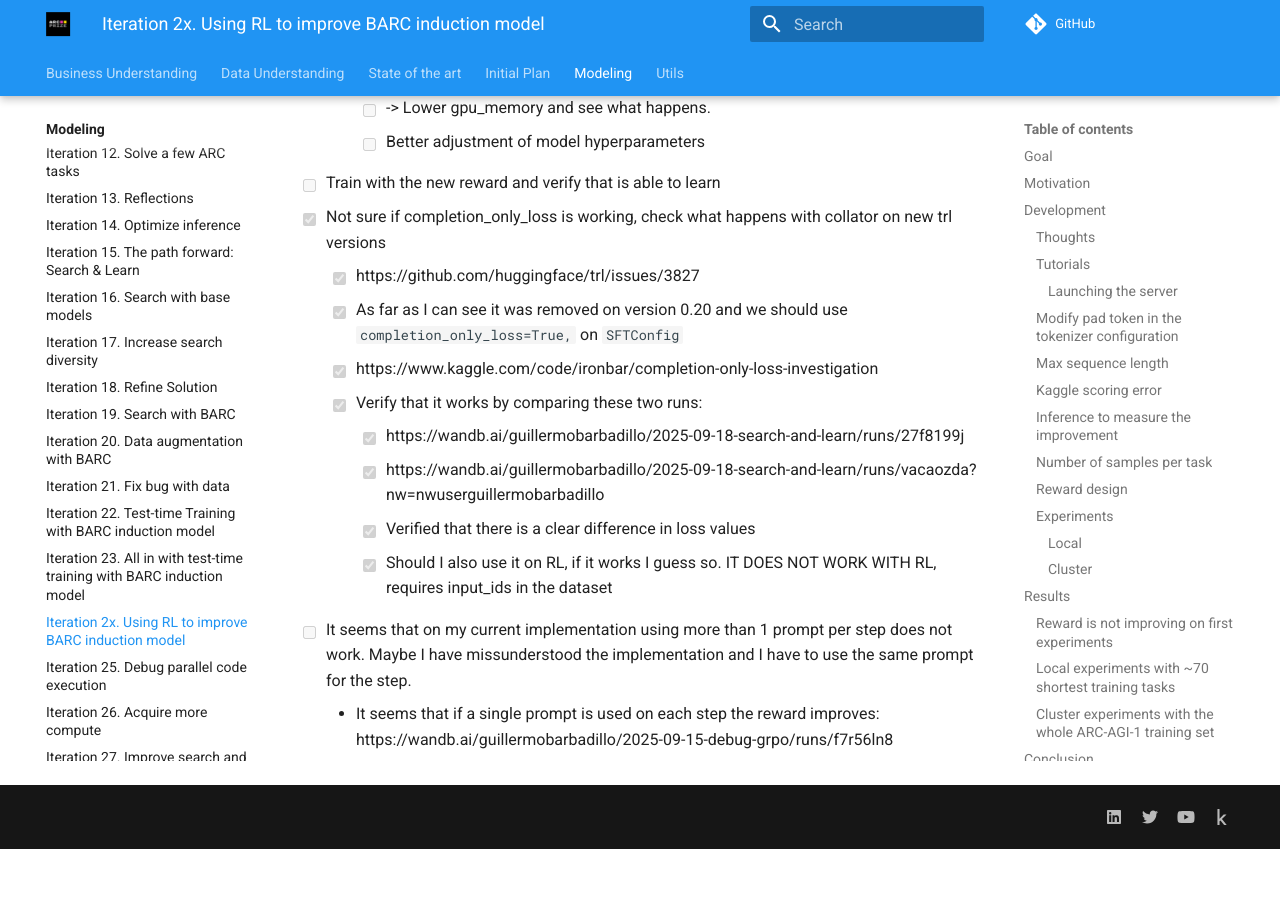
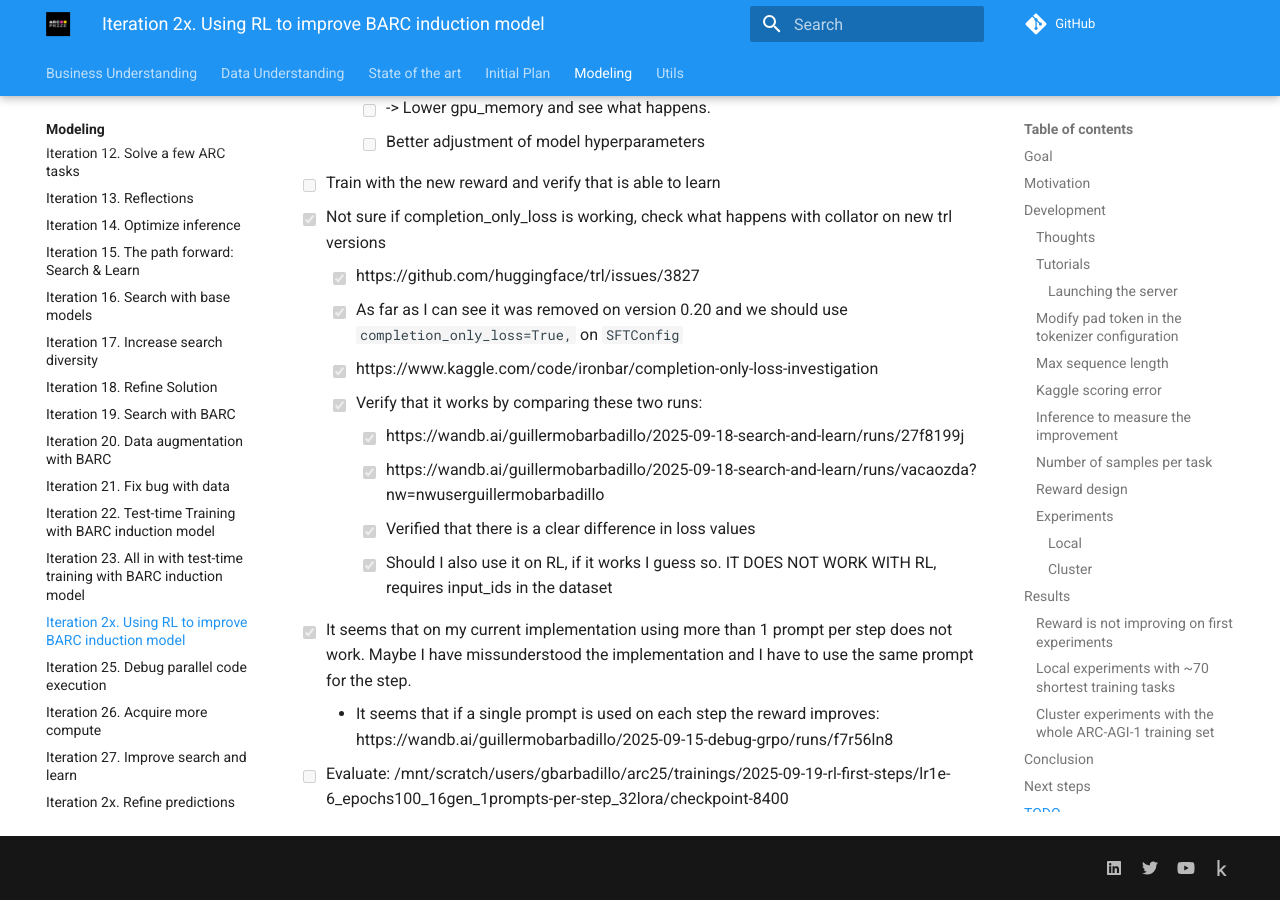
Before and after one commit to ironbar/arc25, an MkDocs documentation site: the page built from docs/modeling/Iteration_24_RL_BARC.md, in a window 1280 px wide and 900 px high, scrolled down 7556 px. Built offline with MkDocs 1.6.1 and Material for MkDocs 9.7.7, drawn with Linux system fonts in a browser that asks for light colours; comment, search, counter and statistics services are not loaded; before the commit the page ends 8405 px from its top, so only the background shows below that.

Commit message:
added todo

```diff
--- a/docs/modeling/Iteration_24_RL_BARC.md
+++ b/docs/modeling/Iteration_24_RL_BARC.md
@@ -273,6 +273,7 @@ https://wandb.ai/guillermobarbadillo/2025-09-19-rl-first-steps?nw=nwuserguillerm
     - [x] https://wandb.ai/guillermobarbadillo/2025-09-18-search-and-learn/runs/vacaozda?nw=nwuserguillermobarbadillo
     - [x] Verified that there is a clear difference in loss values
     - [x] Should I also use it on RL, if it works I guess so. IT DOES NOT WORK WITH RL, requires input_ids in the dataset
-- [ ] It seems that on my current implementation using more than 1 prompt per step does not work. Maybe
+- [x] It seems that on my current implementation using more than 1 prompt per step does not work. Maybe
   I have missunderstood the implementation and I have to use the same prompt for the step.
   - It seems that if a single prompt is used on each step the reward improves: https://wandb.ai/guillermobarbadillo/2025-09-15-debug-grpo/runs/f7r56ln8
+- [ ] Evaluate: /mnt/scratch/users/gbarbadillo/arc25/trainings/2025-09-19-rl-first-steps/lr1e-6_epochs100_16gen_1prompts-per-step_32lora/checkpoint-8400
```
